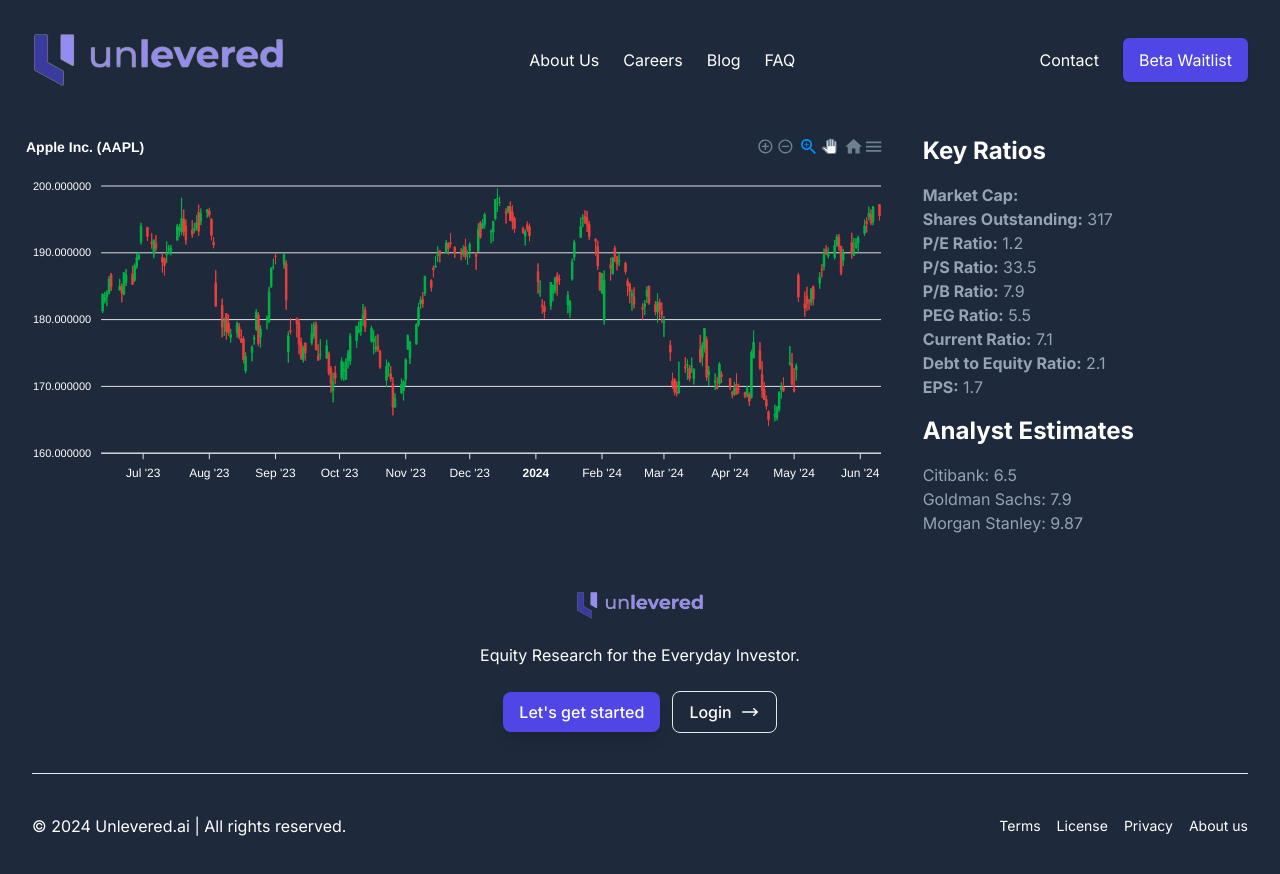
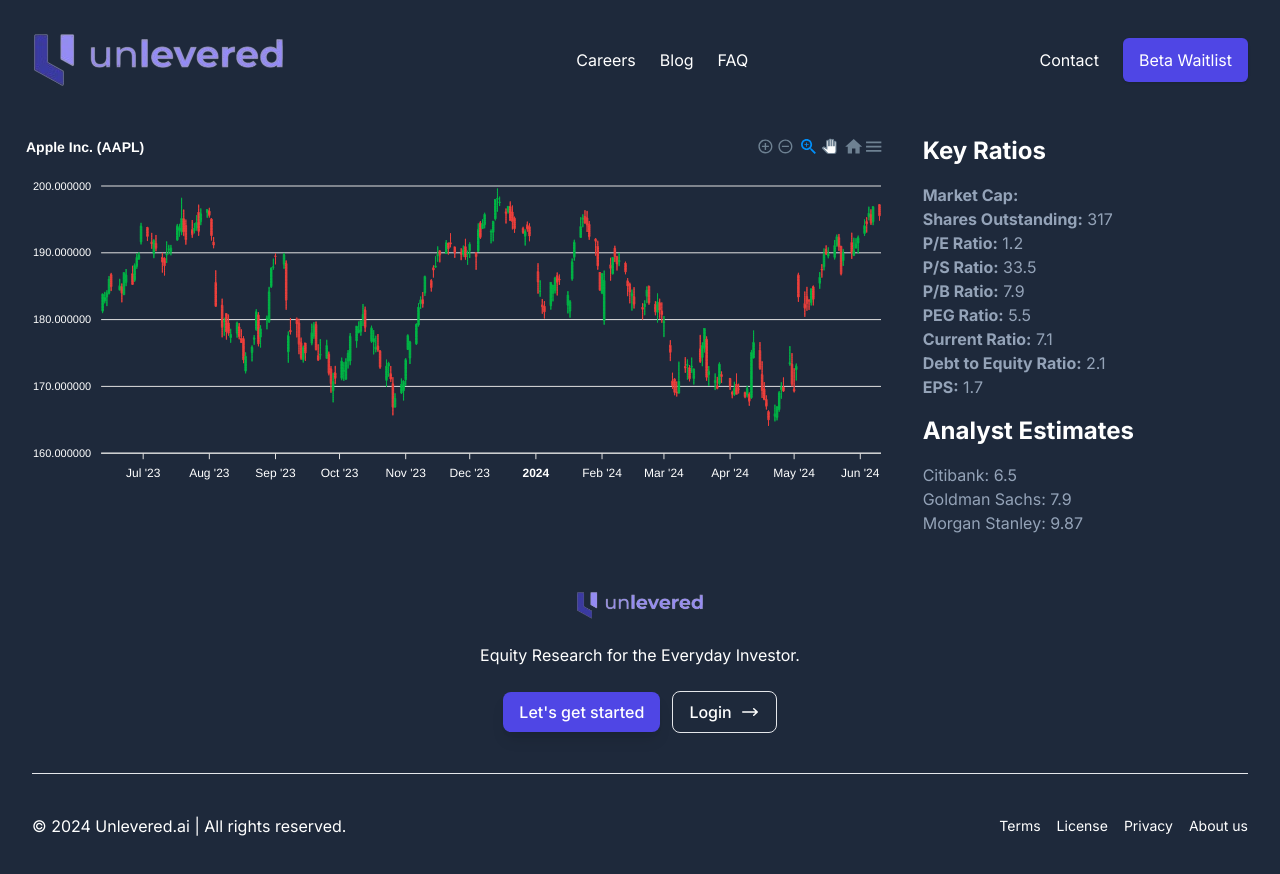
Before and after one commit to Hyobewan-Kenobi/unlevered-frontend, a Next.js app: page / in a window 1280 px wide. Shown: the top 874 px of the page. Built offline with nearby package versions, Linux system fonts and the light colour scheme.

Commit message:
updated dependencies

```diff
--- a/src/components/NavBar.tsx
+++ b/src/components/NavBar.tsx
@@ -1,6 +1,4 @@
 import { useEffect, useRef, useState } from 'react'
-
-
 export default () => {
 
   const [state, setState] = useState(false)
@@ -8,7 +6,6 @@
 
   // Replace javascript:void(0) path with your path
   const navigation = [
-      { title: "About Us", path: "javascript:void(0)" },
       { title: "Careers", path: "javascript:void(0)" },
       { title: "Blog", path: "javascript:void(0)" },
       { title: "FAQ", path: "javascript:void(0)" }
```
Also changed, not shown: package.json (+5 -4 lines), 1 other file (tests, documents, lock files or other folders).
